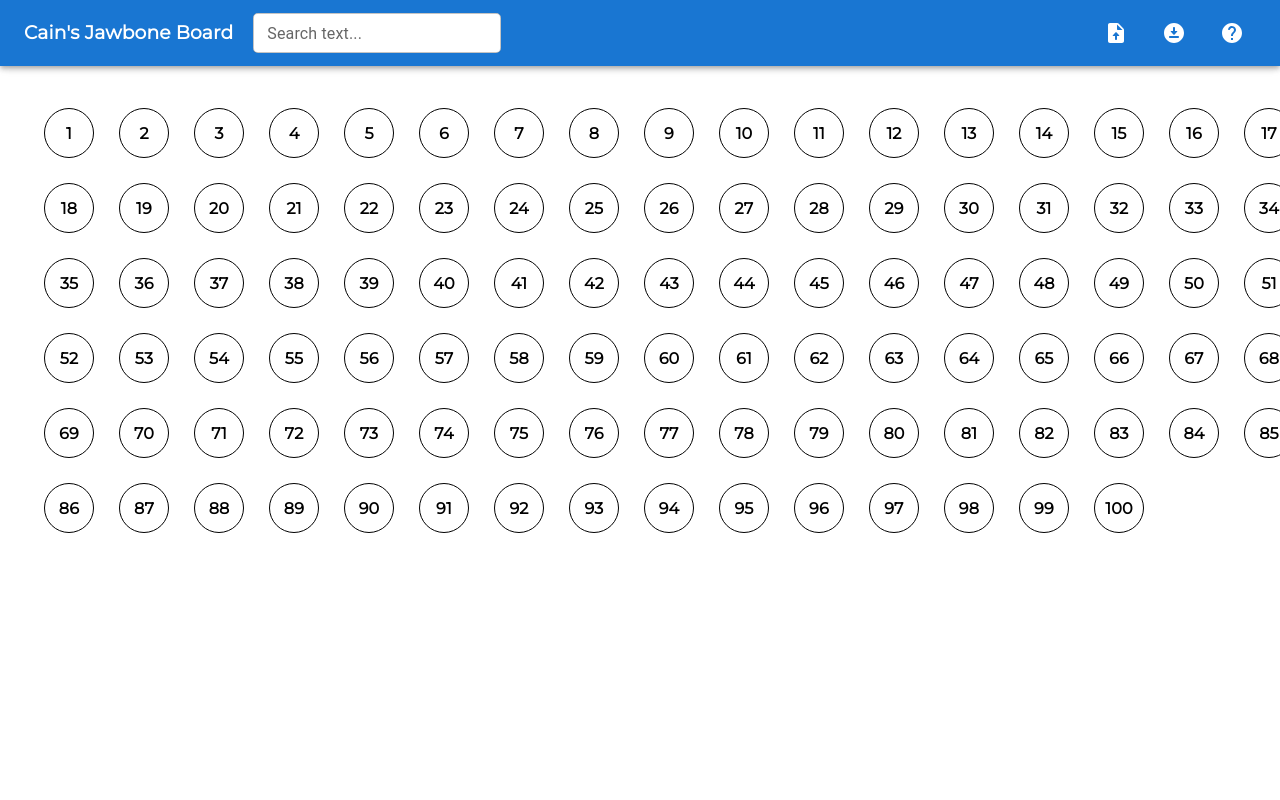
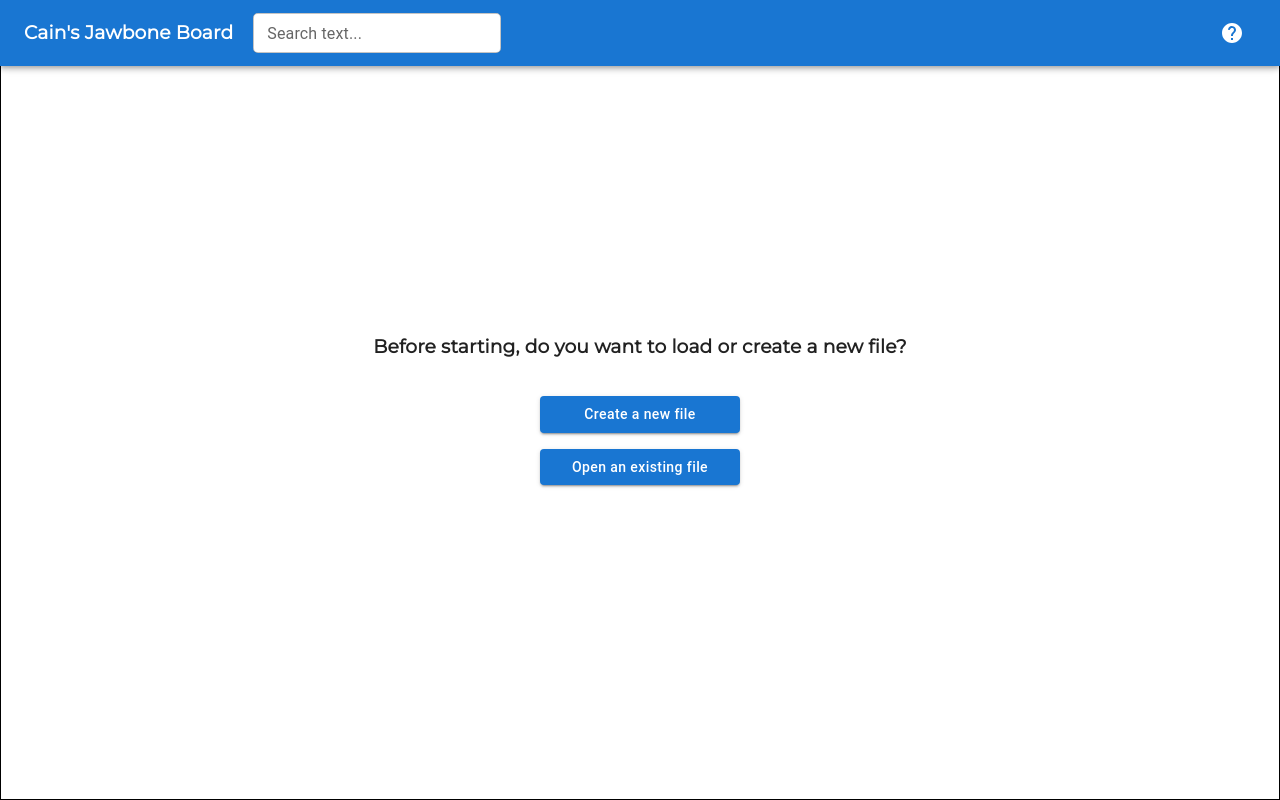
Before and after one commit to Cains-Jawbone-Board/Cains-Jawbone-Board, a React (Create React App) app: page / in a window 1280 px wide. Built offline with nearby package versions, Linux system fonts and the light colour scheme.

Commit message:
Automatic updates

```diff
--- a/src/components/Page.js
+++ b/src/components/Page.js
@@ -61,6 +61,13 @@ export default class Page extends React.Component {
         }, () => this.state.board.updateArrows(this.state.page));
     }
 
+    endDragCoords(e) {
+        this.setState({
+            x: e.pageX - this.state.dx,
+            y: e.pageY - this.state.dy
+        }, () => this.state.board.updateArrows(this.state.page, true));
+    }
+
     changeHighlight(highlight) {
         this.setState({ highlight: highlight });
     }
@@ -71,7 +78,7 @@ export default class Page extends React.Component {
                 draggable
                 onDragStart={(e) => this.setDragDeviation(e)}
                 onDrag={(e) => this.updateDragCoords(e)}
-                onDragEnd={(e) => this.updateDragCoords(e)}
+                onDragEnd={(e) => this.endDragCoords(e)}
                 onClick={() => this.state.board.openDrawer(this.state.page)}
                 style={{
                     opacity: this.state.highlight ? 1 : 0.5,
--- a/src/components/Screen.js
+++ b/src/components/Screen.js
@@ -6,14 +6,12 @@ import MuiAppBar from '@mui/material/AppBar';
 import Toolbar from '@mui/material/Toolbar';
 import IconButton from '@mui/material/IconButton';
 import HelpRoundedIcon from '@mui/icons-material/HelpRounded';
-import DownloadForOfflineRoundedIcon from '@mui/icons-material/DownloadForOfflineRounded';
-import UploadFileRoundedIcon from '@mui/icons-material/UploadFileRounded';
 
 import PageDrawer from './PageDrawer';
 import Board from './Board';
 import SectionPopup from './SectionPopup';
 import HelpPopup from './HelpPopup';
-import { TextField } from '@mui/material';
+import { Button, TextField } from '@mui/material';
 
 const drawerWidth = 400;
 
@@ -174,6 +172,10 @@ export default class Screen extends React.Component {
             filters: {},
 
             searchText: "",
+
+            fileLoaded: false,
+            fileHandle: null,
+            writable: null
         };
 
         this.drawer = React.createRef();
@@ -239,21 +241,69 @@ export default class Screen extends React.Component {
         if (!filters[section]) filters[section] = [];
         if (!filters[section].includes(name)) filters[section].push(name);
 
-        this.setState({sections: sections, filters: filters});
+        this.setState({sections: sections, filters: filters}, () => this.updateFileContents());
 
         if (this.state.open) {
             this.drawer.current.updateSections(TEXTS[page-1], this.state.sections[page] || {});
         }
     }
 
-    loadFile() {
-        var file = document.createElement('input');
-        file.type = 'file';
-        file.accept = '.json';
-        file.onchange = (e) => {
-            var reader = new FileReader();
-            reader.onload = (e) => {
-                var data = JSON.parse(e.target.result);
+    createConnection(fromPage, toPage) {
+        this.board.current.createArrow(fromPage, toPage);
+    }
+
+    async updateFileContents() {
+        var arrows = this.board.current.getAllConnections();
+        var coordinates = this.board.current.getAllCoordinates();
+        var sections = this.state.sections;
+
+        sections["arrows"] = arrows;
+        sections["coordinates"] = coordinates;
+
+        var data = JSON.stringify(sections);
+
+        const writable = await this.state.fileHandle.createWritable();
+        await writable.write(data);
+        await writable.close();
+    }
+
+    async createNewFile() {
+        // Create a new file and keep a file handle reference
+        let fileHandler = null;
+        const options = {
+            types: [
+                {
+                    description: 'JSON Files',
+                    accept: {
+                        'application/json': ['.json'],
+                    },
+                }
+            ]
+        };
+
+        fileHandler = await window.showSaveFilePicker(options);
+        this.setState({fileHandle: fileHandler, fileLoaded: true});
+    }
+
+    async loadFile() {
+        let fileHandle = null;
+        const options = {
+            types: [
+                {
+                    description: 'JSON Files',
+                    accept: {
+                        'application/json': ['.json'],
+                    },
+                }
+            ]
+        };
+
+        [fileHandle] = await window.showOpenFilePicker(options);
+        const file = await fileHandle.getFile();
+        const contents = await file.text();
+
+        if (contents !== "") {
+            const data = JSON.parse(contents);
 
             var coords = data["coordinates"] || [];
             for (let i = 0; i < coords.length; i++) {
@@ -287,32 +337,9 @@ export default class Screen extends React.Component {
                     this.board.current.updateArrows(i);
                 }
             });
-            };
-            reader.readAsText(e.target.files[0]);
-        };
-        file.click();
         }
 
-    downloadFile() {
-        var arrows = this.board.current.getAllConnections();
-        var coordinates = this.board.current.getAllCoordinates();
-        var sections = this.state.sections;
-
-        sections["arrows"] = arrows;
-        sections["coordinates"] = coordinates;
-
-        var data = JSON.stringify(sections);
-        var blob = new Blob([data], {type: 'application/json'});
-        var url = URL.createObjectURL(blob);
-
-        var a = document.createElement('a');
-        a.href = url;
-        a.download = 'CJB.json';
-        a.click();
-    }
-
-    createConnection(fromPage, toPage) {
-        this.board.current.createArrow(fromPage, toPage);
+        this.setState({fileLoaded: true, fileHandle: fileHandle})
     }
 
     render() {
@@ -339,28 +366,6 @@ export default class Screen extends React.Component {
                             size="large"
                             edge="start"
                             color="inherit"
-                            aria-label="upload"
-                            sx={{marginLeft: '10px'}}
-                            onClick={() => this.loadFile()}
-                        >
-                            <UploadFileRoundedIcon />
-                        </IconButton>
-
-                        <IconButton
-                            size="large"
-                            edge="start"
-                            color="inherit"
-                            aria-label="download"
-                            sx={{marginLeft: '10px'}}
-                            onClick={() => this.downloadFile()}
-                        >
-                            <DownloadForOfflineRoundedIcon />
-                        </IconButton>
-
-                        <IconButton
-                            size="large"
-                            edge="start"
-                            color="inherit"
                             aria-label="menu"
                             sx={{marginLeft: '10px'}}
                             onClick={() => this.help.current.toogleOpen()}
@@ -370,6 +375,23 @@ export default class Screen extends React.Component {
 
                     </Toolbar>
                 </AppBar>
+                <Box sx={{
+                    display: (this.state.fileLoaded ? 'none' : 'flex'),
+                    flexDirection: 'column',
+                    justifyContent: 'center',
+                    alignItems: 'center',
+                    border: '1px solid black',
+                    height: '100vh',
+                    width: '100vw',
+                }}>
+                    <h3>Before starting, do you want to load or create a new file?</h3>
+                    <Button variant="contained" sx={{textTransform: 'none', width: '200px', mt: '1rem'}} onClick={() => this.createNewFile()}>Create a new file</Button>
+                    <Button variant="contained" sx={{textTransform: 'none', width: '200px', mt: '1rem'}} onClick={() => this.loadFile()}>Open an existing file</Button>
+                </Box>
+
+                <Box sx={{
+                    display: (this.state.fileLoaded ? 'flex' : 'none'),
+                }}>
                     <Main open={this.state.open} sx={{height: '100%'}}>
                         <DrawerHeader />
                         <Board ref={this.board} pages={TEXTS} screen={this} sections={this.state.sections} />
@@ -380,6 +402,7 @@ export default class Screen extends React.Component {
 
                     <PageDrawer ref={this.drawer} width={drawerWidth} screen={this} />
                 </Box>
+            </Box>
         );
     }
 }
```
Also changed, not shown: src/components/Board.js. Lines whose indentation alone changed are shown as unchanged.
